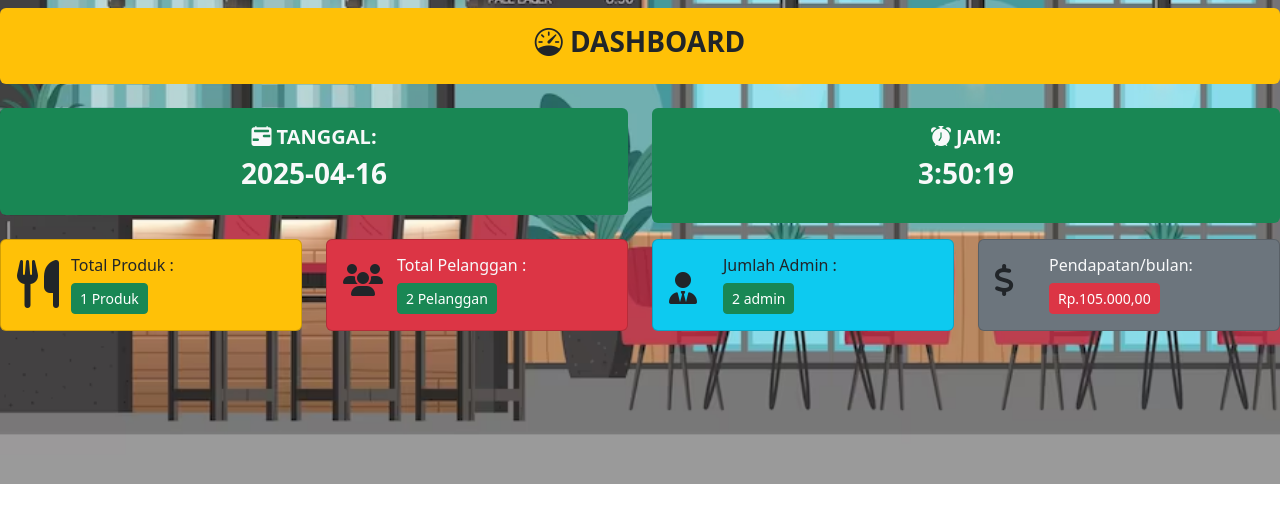
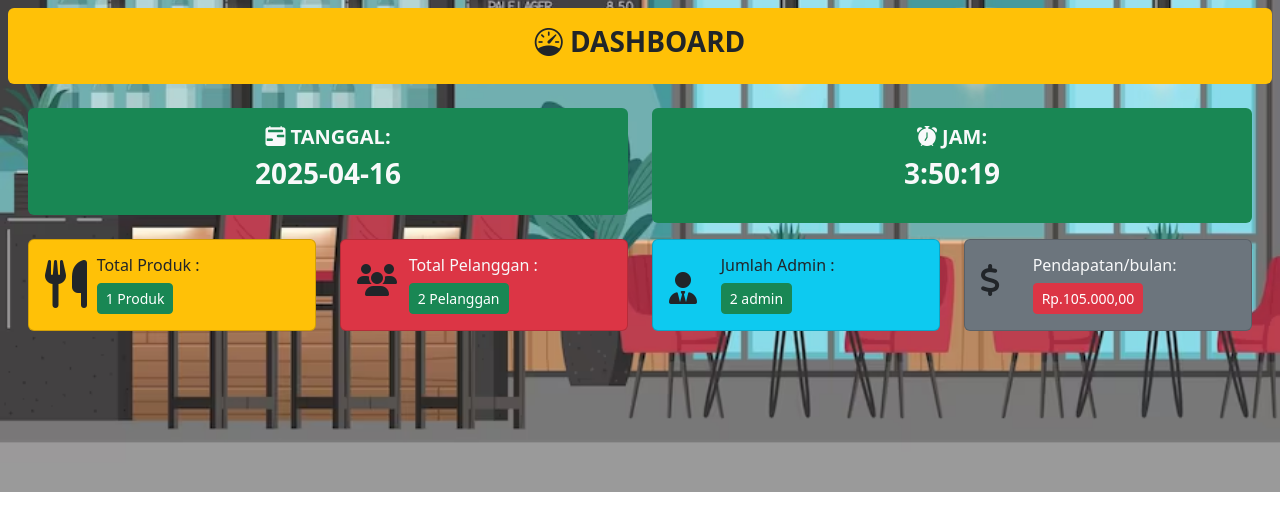
Before and after one commit to hamaries/projekujikom, a PHP site: page /dashboard.php in a window 1280 px wide. Shown: the top 531 px of the page. Run offline with PHP 8.4, Linux system fonts and the light colour scheme; data comes from the database, SQL or seed files in the repository; some libraries are stand-ins or nearby versions.

Commit message:
menambahkan margin pada dashboard

```diff
--- a/dashboard.php
+++ b/dashboard.php
@@ -23,12 +23,12 @@ $total_all = mysqli_fetch_assoc($total_pendapatan);
 <body style="background-image: url(image/resto.jpg); background-size: cover; background-repeat: no-repeat; background-position: center;">
 
 
-<div class="alert bg-warning mt-2 text-center" role="alert" data-aos="fade-down" data-aos-duration="1000">
+<div class="alert bg-warning mt-2 text-center m-2" role="alert" data-aos="fade-down" data-aos-duration="1000">
     <h3><b><i class="bi bi-speedometer"></i> DASHBOARD</b></h3>
 </div>
 
 <div id="layoutSidenav_content">
-    <div class="row">
+    <div class="row m-3">
 
         <div class="col-6" data-aos="fade-right" data-aos-duration="1000">
             <div class="alert bg-success mt-2 text-center text-light" role="alert">
```
